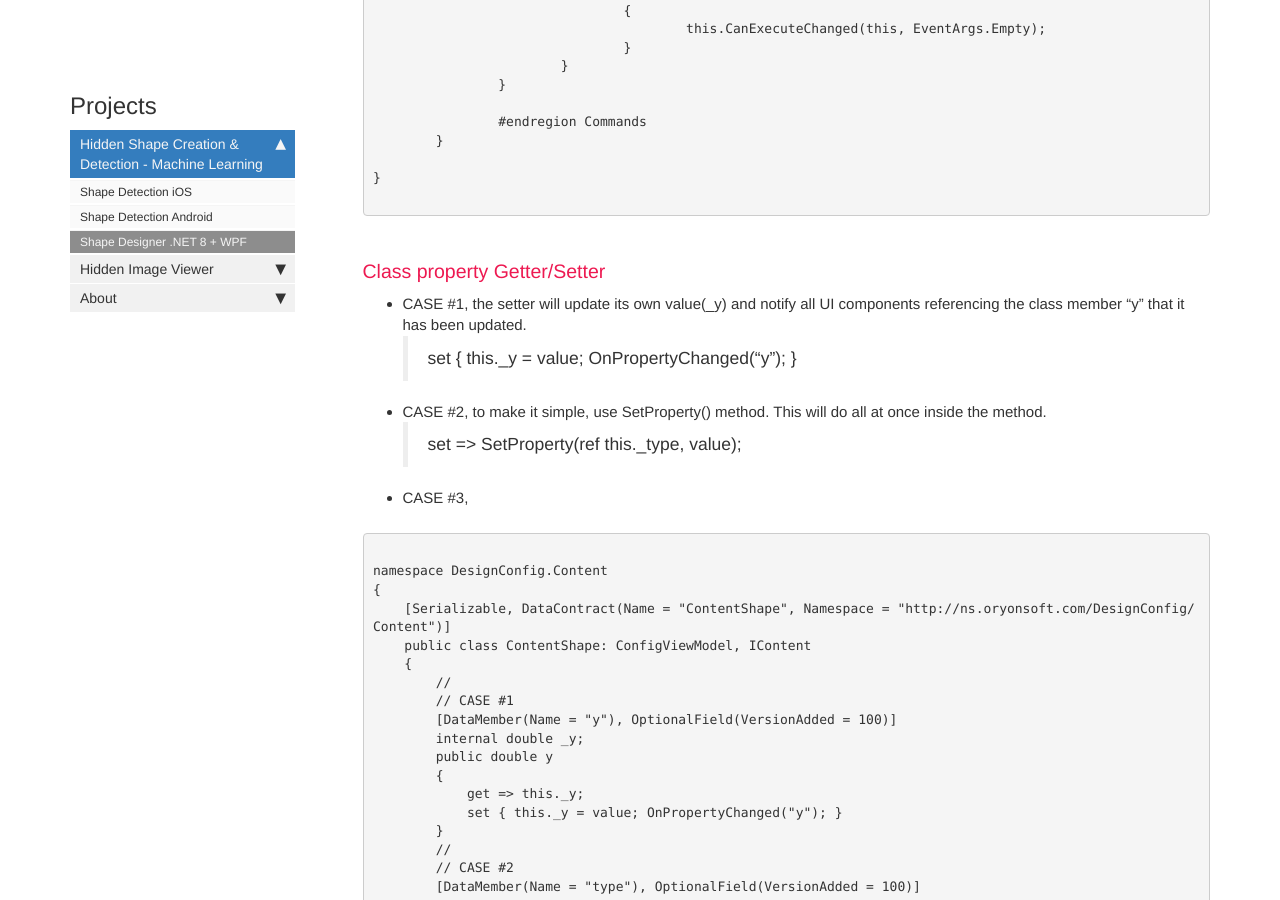
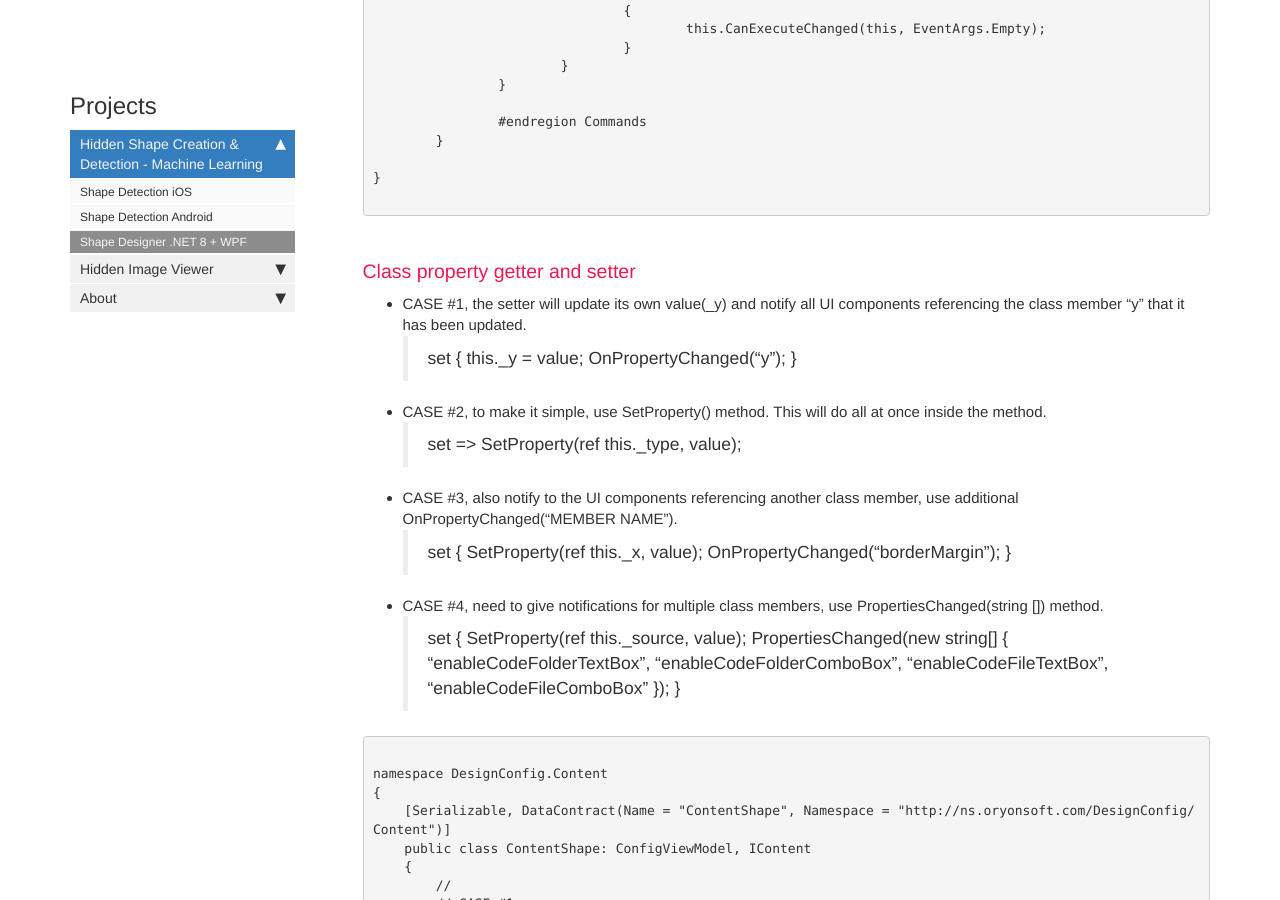
Before and after one commit to heungwook/heungwook.github.io, a Jekyll site: the page built from pages/doc2023/doc202301_03.md, in a window 1280 px wide and 900 px high, scrolled down 4939 px. Built offline with Jekyll 4.4.1, drawn with Linux system fonts in a browser that asks for light colours; comment, search, counter and statistics services are not loaded; some of the changed text lies outside the part shown.

Commit message:
20240226 0827

````diff
--- a/pages/doc2023/doc202301_03.md
+++ b/pages/doc2023/doc202301_03.md
@@ -256,7 +256,7 @@ namespace DesignConfig
 
 ```
 
-### Class property Getter/Setter
+### Class property getter and setter
 
 - CASE #1, the setter will update its own value(_y) and notify all UI components referencing the class member "y" that it has been updated.
 > set { this._y = value; OnPropertyChanged("y"); }
@@ -264,8 +264,11 @@ namespace DesignConfig
 - CASE #2, to make it simple, use SetProperty() method. This will do all at once inside the method.
 > set => SetProperty(ref this._type, value);
 
-- CASE #3,
+- CASE #3, also notify to the UI components referencing another class member, use additional OnPropertyChanged("MEMBER NAME").
+> set { SetProperty(ref this._x, value); OnPropertyChanged("borderMargin"); }
 
+- CASE #4, need to give notifications for multiple class members, use PropertiesChanged(string []) method.
+> set { SetProperty(ref this._source, value); PropertiesChanged(new string[] { "enableCodeFolderTextBox", "enableCodeFolderComboBox", "enableCodeFileTextBox", "enableCodeFileComboBox" }); }
 
 ```C#
 
````
